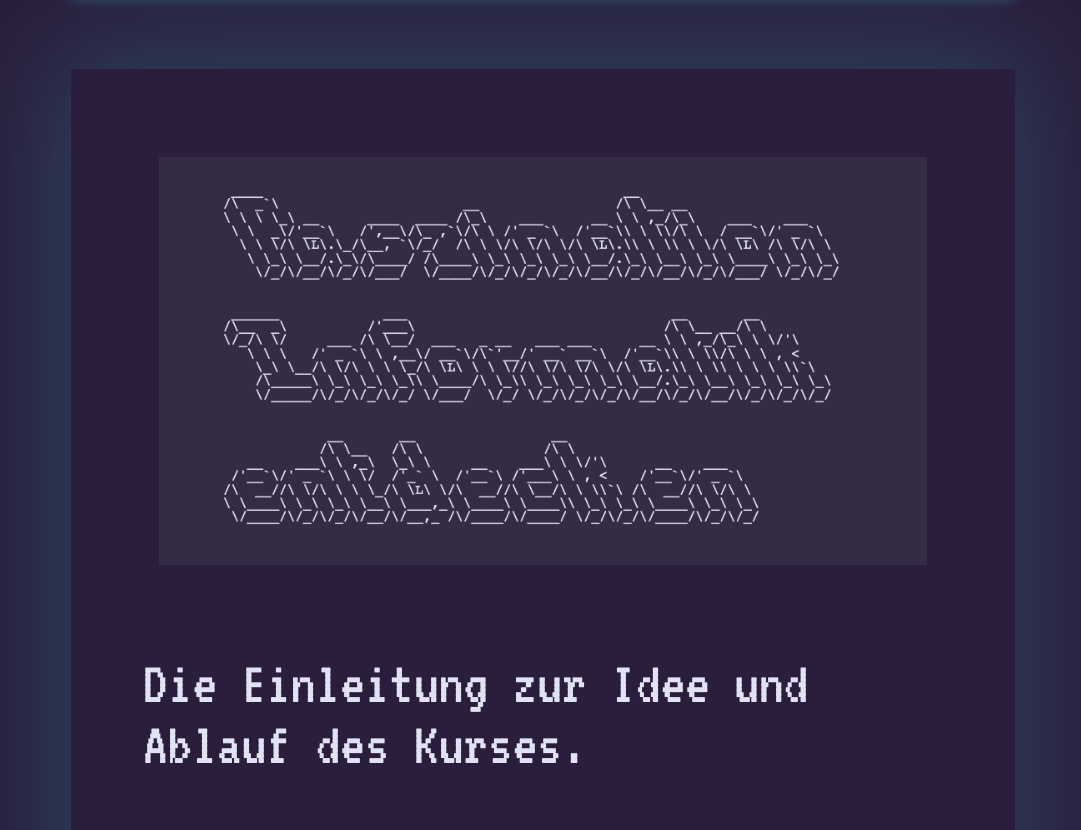
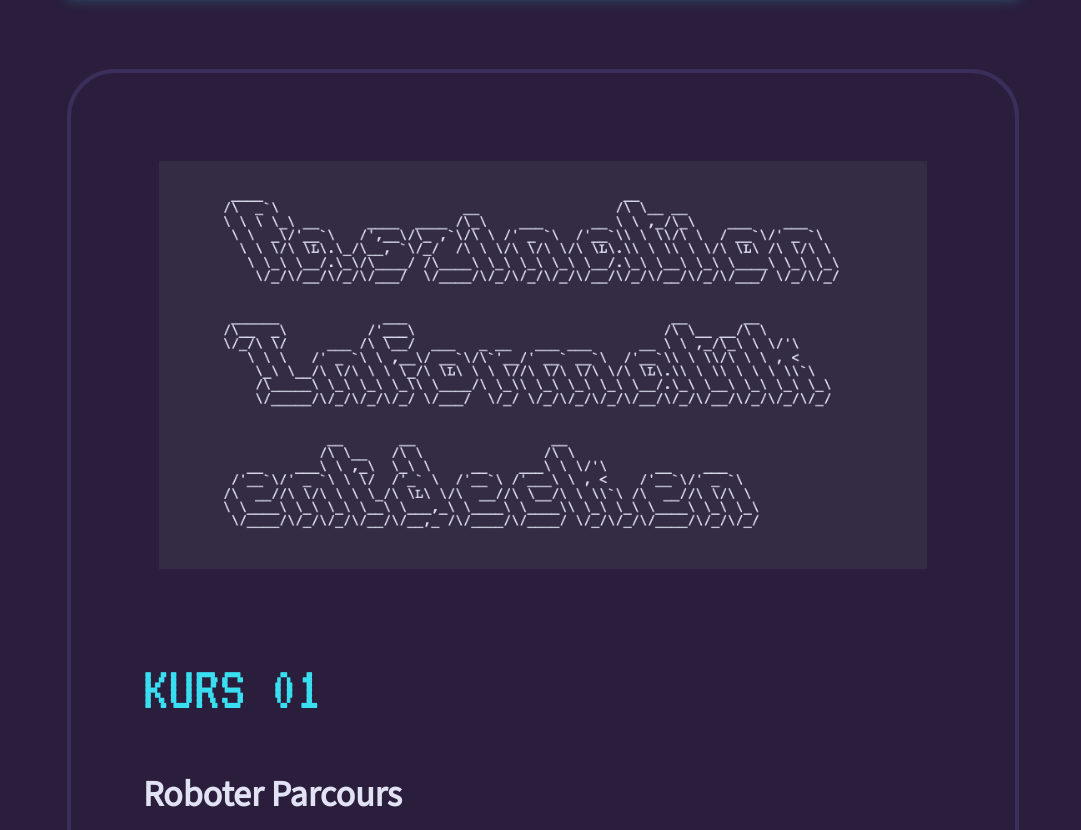
Before and after one commit to peterlepp/grundlagen-informatik-kurs01, an Astro site: page / in a window 1280 px wide. Shown: the part 122-952 px from the top of the page, without its empty margins (97-1178 px from the left). Built offline with nearby package versions, Linux system fonts and the light colour scheme; Astro itself is replaced by a stand-in of ours.

Commit message:
add Icon Logo add Border Radius add Border Color

```diff
--- a/src/pages/index.astro
+++ b/src/pages/index.astro
@@ -15,11 +15,7 @@ import '../styles/global.scss';
     <section>
   <div class="article-content-kurs">
    <article>
-    <h2>
-      Die Einleitung zur Idee und Ablauf des Kurses.
-
-    </h2>
-    <h3>KURS 01</h3>
+    <h2>KURS 01</h2>
     <h4>Roboter Parcours</h4>
     <div>
       Der Kurs zielt darauf ab, grundlegende Denkweisen in der Informatik spielerisch zu vermitteln, ohne digitale Geräte zu nutzen.
--- a/src/styles/_base.scss
+++ b/src/styles/_base.scss
@@ -22,7 +22,7 @@
 :root {
 
   --nav-font-size: clamp(1.2rem, calc(1.2rem + 1vw), 1.8rem);
-  --h2-font-size: clamp(1.5rem, calc(1.5rem + 2vw), 3rem);
+  --h2-font-size: clamp(1.6rem, calc(1.6rem + 2vw), 3rem);
 
 @font-face {
     font-family: 'VT323';
--- a/src/styles/global.scss
+++ b/src/styles/global.scss
@@ -43,6 +43,17 @@ h1 {
   font-family: 'VT323', 'Courier New', Courier, monospace;
 }
 
+h2 {
+  margin: 0 0 1rem;
+  font-weight: normal;
+  color: var(--picton-blue);
+  font-size: var(--h2-font-size);
+  font-family: 'VT323', 'Courier New', Courier, monospace;
+
+
+}
+
+
 #links a {
   display: flex;
   align-items: center;
@@ -84,13 +95,6 @@ pre {
   margin: 0;
 }
 
-h2 {
-  margin: 0 0 1em;
-  font-weight: normal;
-  color: var(--white-lilac);
-  font-size: var(--h2-font-size);
-  font-family: 'VT323', 'Courier New', Courier, monospace;
-}
 
 
 p {
@@ -171,16 +175,17 @@ code {
   display: flex;
   flex-direction: column;
   background-color: var(--revolver);
+  border-color: var(--martinique);
+  border-style: solid;
+  border-width: 0.2rem;
+  border-radius: 2rem;
 
   padding: 2em;
   margin-inline: auto;
   min-width: 90vh;
   max-width: 100vh;
-
   gap: 2em;
-  box-shadow: -2px -2px 3em 12px rgba(57, 223, 241, 0.2);
-
-
+  /* box-shadow: 0rem 0rem 1rem 12px rgba(57, 223, 241, 0.2);*/
 
 }
 .article-content-kurs{
```
